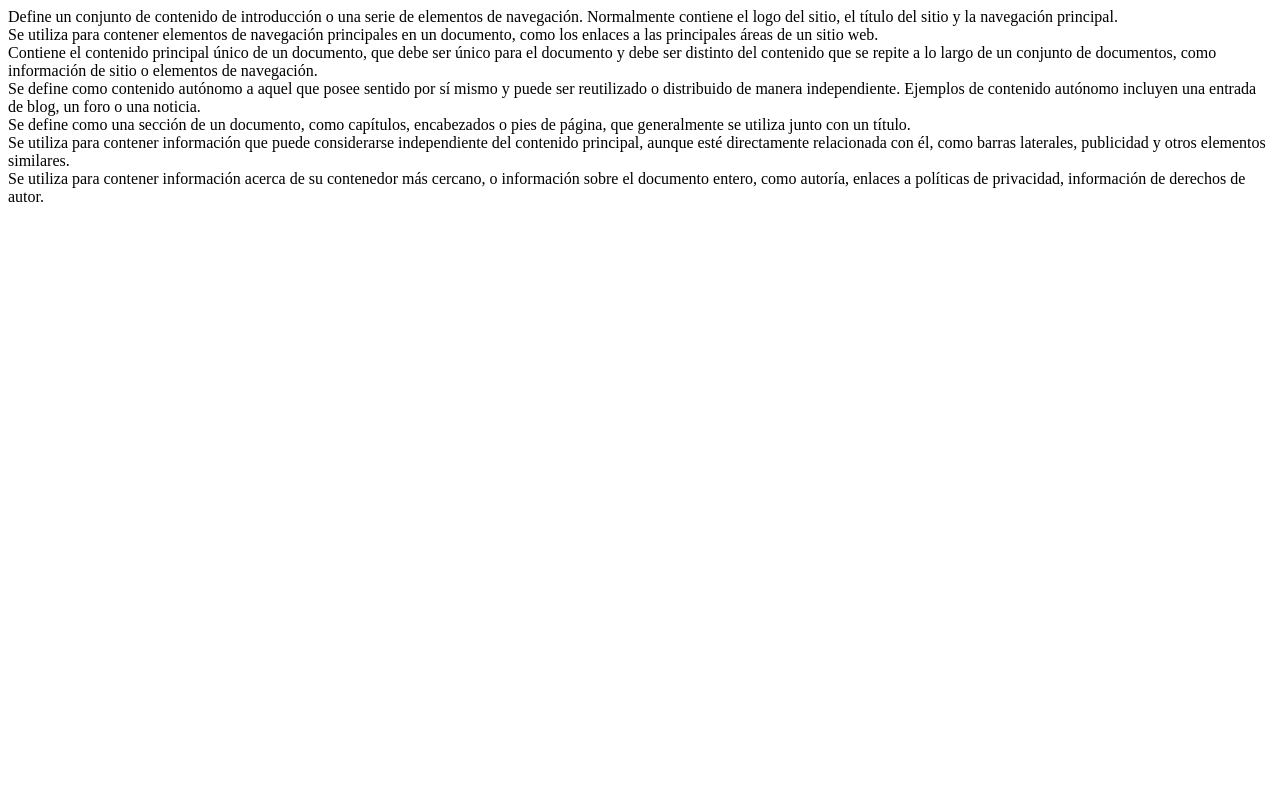
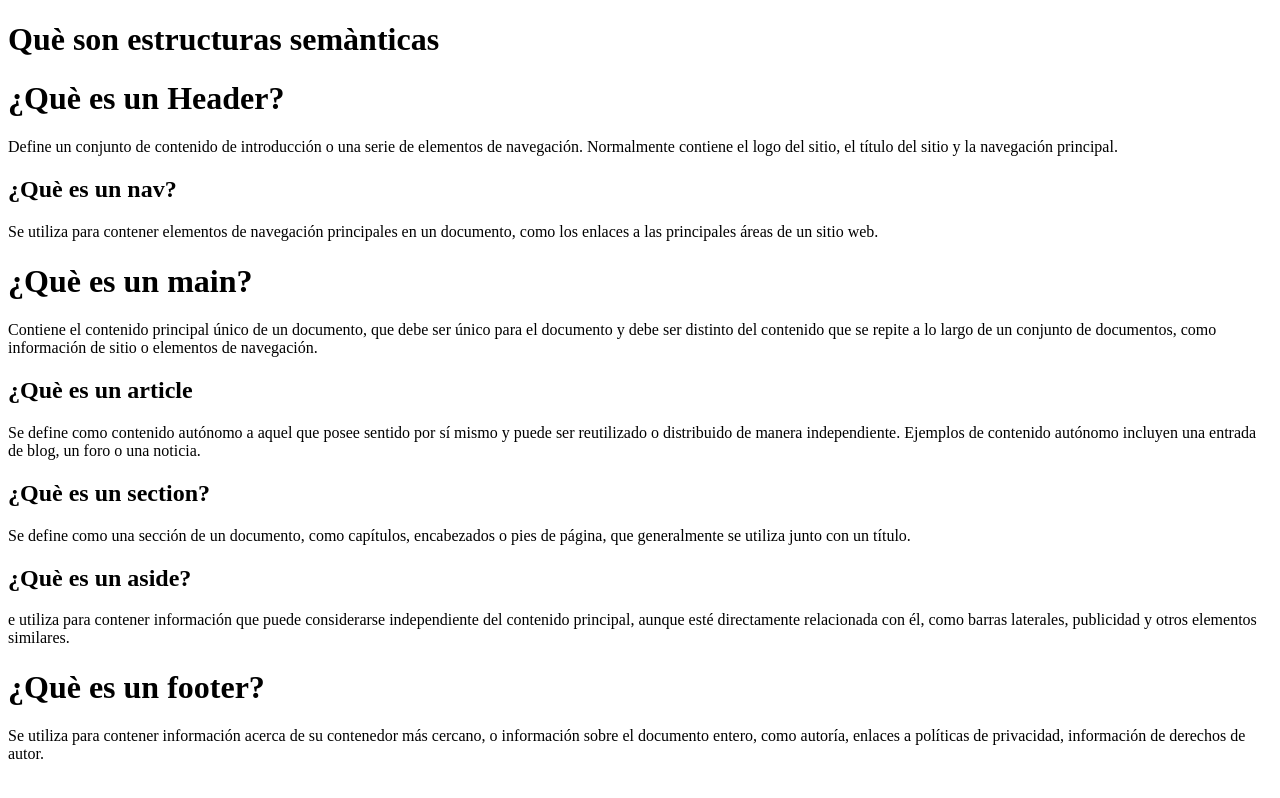
Before and after one commit to Daniel-Serrano-B/HTML2, a plain HTML site: page index.html in a window 1280 px wide. Drawn offline with Linux system fonts and the light colour scheme.

Commit message:
Update index.html

```diff
--- a/index.html
+++ b/index.html
@@ -6,33 +6,48 @@
     <title>Document</title>
 </head>
 <body>
+    <h1>Què son estructuras semànticas</h1>
 
     <header>
-        Define un conjunto de contenido de introducción o una serie de elementos de navegación. Normalmente contiene el logo del sitio, el título del sitio y la navegación principal.
+        <h1>¿Què es un Header?</h1>
+        <p>Define un conjunto de contenido de introducción o una serie de elementos de navegación. Normalmente contiene el logo del sitio, el título del sitio y la navegación principal.
+            </p>
     </header>
 
     <nav>
-        Se utiliza para contener elementos de navegación principales en un documento, como los enlaces a las principales áreas de un sitio web.
+        <h1>¿Què es un nav?</h1>
+        <p>Se utiliza para contener elementos de navegación principales en un documento, como los enlaces a las principales áreas de un sitio web.
+            </p>
     </nav>
 
     <main>
-        Contiene el contenido principal único de un documento, que debe ser único para el documento y debe ser distinto del contenido que se repite a lo largo de un conjunto de documentos, como información de sitio o elementos de navegación.
+        <h1>¿Què es un main?</h1>
+        <p>Contiene el contenido principal único de un documento, que debe ser único para el documento y debe ser distinto del contenido que se repite a lo largo de un conjunto de documentos, como información de sitio o elementos de navegación.
+            </p>
     </main>
 
     <article>
-        Se define como contenido autónomo a aquel que posee sentido por sí mismo y puede ser reutilizado o distribuido de manera independiente. Ejemplos de contenido autónomo incluyen una entrada de blog, un foro o una noticia.
+        <h1>¿Què es un article</h1>
+        <p>Se define como contenido autónomo a aquel que posee sentido por sí mismo y puede ser reutilizado o distribuido de manera independiente. Ejemplos de contenido autónomo incluyen una entrada de blog, un foro o una noticia.
+            </p>
     </article>
 
     <section>
-        Se define como una sección de un documento, como capítulos, encabezados o pies de página, que generalmente se utiliza junto con un título.
+        <h1>¿Què es un section?</h1>
+        <p>Se define como una sección de un documento, como capítulos, encabezados o pies de página, que generalmente se utiliza junto con un título.
+            </p>
     </section>
 
     <aside>
-        Se utiliza para contener información que puede considerarse independiente del contenido principal, aunque esté directamente relacionada con él, como barras laterales, publicidad y otros elementos similares.
+        <h1>¿Què es un aside?</h1>
+        <p>e utiliza para contener información que puede considerarse independiente del contenido principal, aunque esté directamente relacionada con él, como barras laterales, publicidad y otros elementos similares.
+            </p>
     </aside>
 
     <footer>
-        Se utiliza para contener información acerca de su contenedor más cercano, o información sobre el documento entero, como autoría, enlaces a políticas de privacidad, información de derechos de autor.
+        <h1>¿Què es un footer?</h1>
+        <p>Se utiliza para contener información acerca de su contenedor más cercano, o información sobre el documento entero, como autoría, enlaces a políticas de privacidad, información de derechos de autor.
+            </p>
     </footer>
 
 </body>
```
